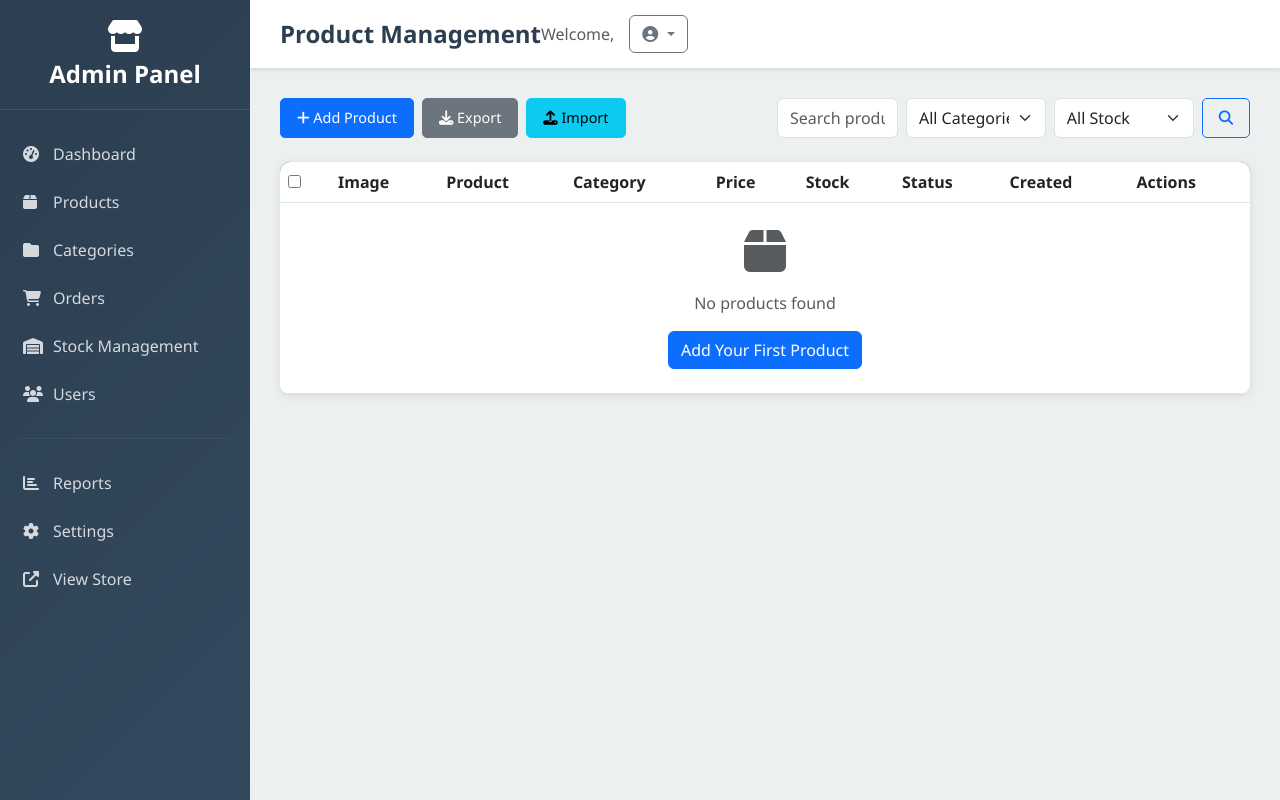
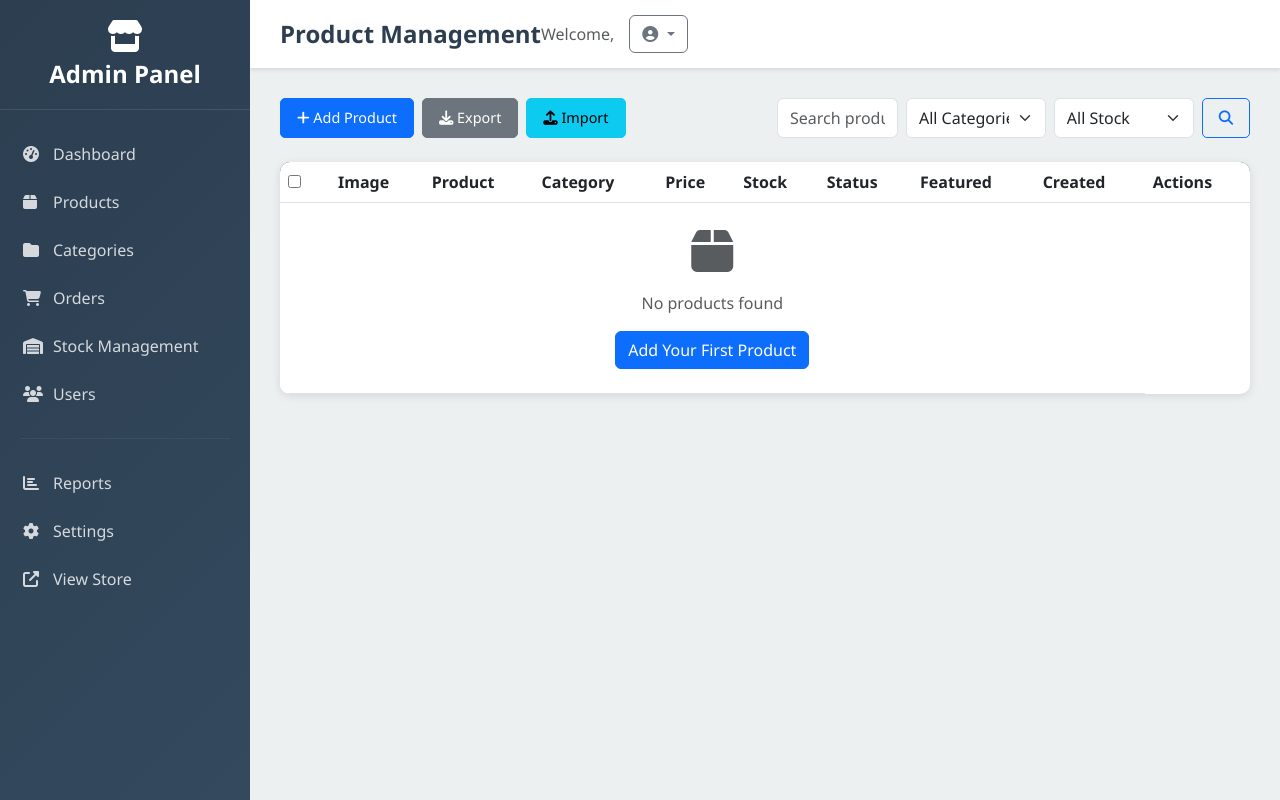
Before and after one commit to alobit21/DjangoEcommerce, a Django app: template templates/admin_management/product_list.html in a window 1280 px wide. Run offline with Django 5.2, Linux system fonts and the light colour scheme; the template is opened without the code that fills it, so the values that code supplies are empty.

Commit message:
changs on admin dashboard

```diff
--- a/core/admin_views.py
+++ b/core/admin_views.py
@@ -70,6 +70,7 @@ def admin_product_add(request):
         category_id = request.POST.get('category')
         stock_quantity = request.POST.get('stock_quantity', 0)
         reorder_level = request.POST.get('reorder_level', 10)
+        is_featured = request.POST.get('is_featured') == 'on'  # Checkbox handling
         image = request.FILES.get('image')
 
         try:
@@ -79,7 +80,8 @@ def admin_product_add(request):
                 description=description,
                 price=float(price),
                 category_id=category_id,
-                image=image
+                image=image,
+                is_featured=is_featured
             )
 
             # Create thumbnail if image is provided
@@ -121,6 +123,7 @@ def admin_product_edit(request, product_slug):
         category_id = request.POST.get('category')
         stock_quantity = request.POST.get('stock_quantity', 0)
         reorder_level = request.POST.get('reorder_level', 10)
+        is_featured = request.POST.get('is_featured') == 'on'  # Checkbox handling
         image = request.FILES.get('image')
 
         try:
@@ -129,6 +132,7 @@ def admin_product_edit(request, product_slug):
             product.description = description
             product.price = float(price)
             product.category_id = category_id
+            product.is_featured = is_featured
 
             # Update image if new one is provided
             if image:
--- a/templates/admin_management/product_list.html
+++ b/templates/admin_management/product_list.html
@@ -59,6 +59,7 @@
                     <th>Price</th>
                     <th>Stock</th>
                     <th>Status</th>
+                    <th>Featured</th>
                     <th>Created</th>
                     <th>Actions</th>
                 </tr>
@@ -108,6 +109,13 @@
                             {% endif %}
                         {% else %}
                             <span class="status-badge status-pending">Unknown</span>
+                        {% endif %}
+                    </td>
+                    <td>
+                        {% if product.is_featured %}
+                            <span class="status-badge status-delivered">Featured</span>
+                        {% else %}
+                            <span class="status-badge status-pending">Regular</span>
                         {% endif %}
                     </td>
                     <td>{{ product.created_at|date:"M d, Y" }}</td>
```
Also changed, not shown: templates/admin_management/product_form.html (+9 -0 lines), db.sqlite3.
